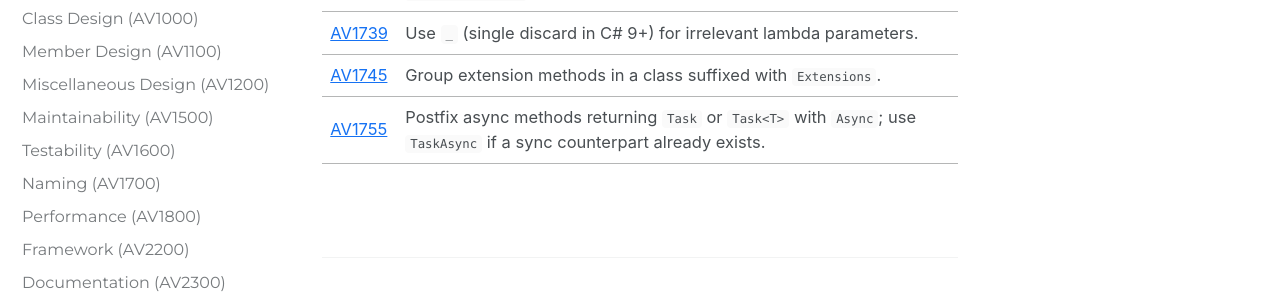
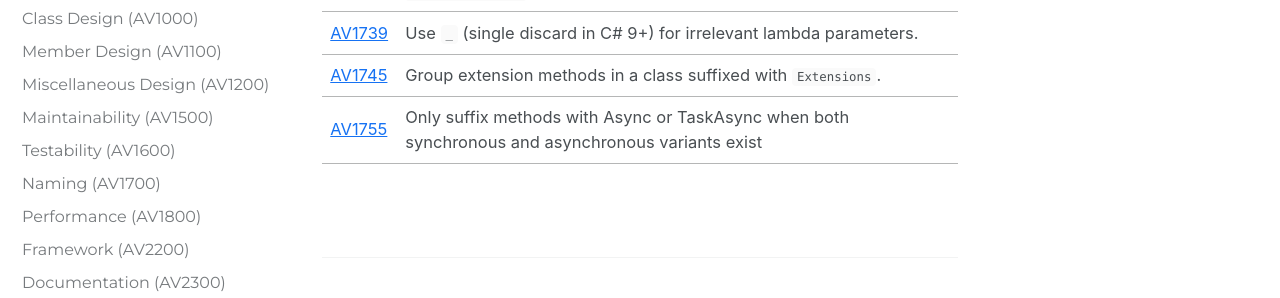
Before and after one commit to dennisdoomen/CSharpGuidelines, a Jekyll site: the page built from Skills/csharp-guidelines/references/naming.md, in a window 1280 px wide and 900 px high, scrolled down 1230 px. Shown: the part 301-599 px from the top of the window. Built offline with Jekyll 4.4.1, drawn with Linux system fonts in a browser that asks for light colours; our own code applies the rules of GitHub Pages for plain Markdown files.

Commit message:
Update AV1755 naming reference wording (#414)
Co-authored-by: Copilot <223556219+Copilot@users.noreply.github.com>

```diff
--- a/Skills/csharp-guidelines/references/naming.md
+++ b/Skills/csharp-guidelines/references/naming.md
@@ -21,4 +21,4 @@
 | [AV1738](https://csharpcodingguidelines.com/naming-guidelines/#AV1738) | Prefix event handler methods with `On` (e.g. `OnClosing`, `OkButtonOnClick`). |
 | [AV1739](https://csharpcodingguidelines.com/naming-guidelines/#AV1739) | Use `_` (single discard in C# 9+) for irrelevant lambda parameters. |
 | [AV1745](https://csharpcodingguidelines.com/naming-guidelines/#AV1745) | Group extension methods in a class suffixed with `Extensions`. |
-| [AV1755](https://csharpcodingguidelines.com/naming-guidelines/#AV1755) | Postfix async methods returning `Task` or `Task<T>` with `Async`; use `TaskAsync` if a sync counterpart already exists. |
+| [AV1755](https://csharpcodingguidelines.com/naming-guidelines/#AV1755) | Only suffix methods with Async or TaskAsync when both synchronous and asynchronous variants exist |
```
